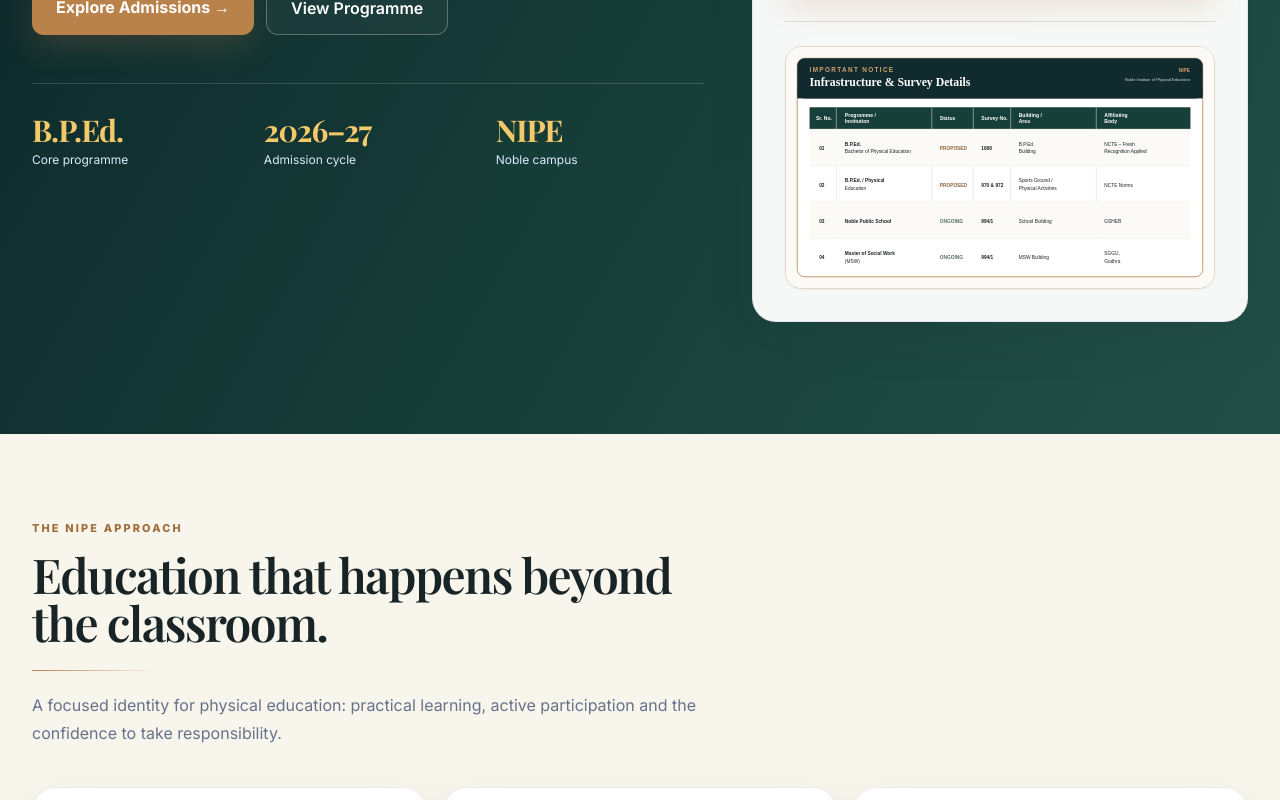
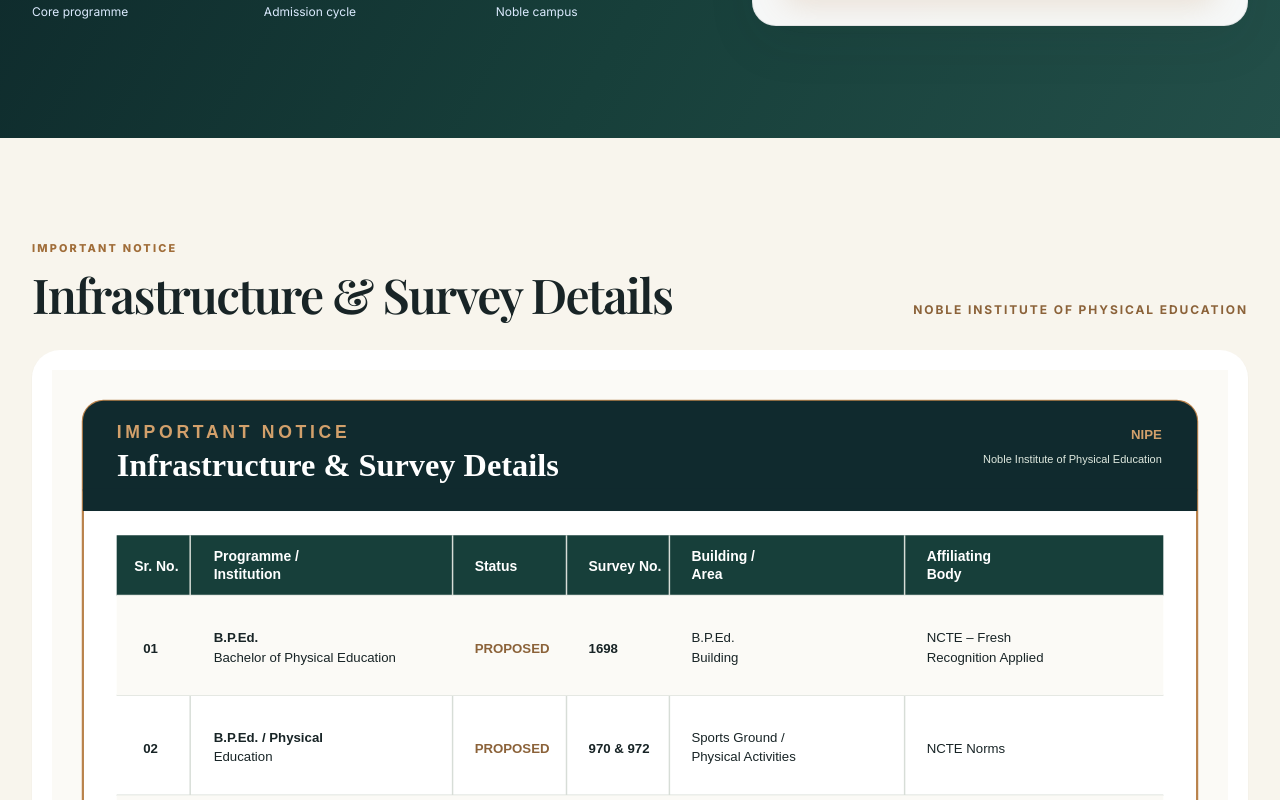
Before and after one commit to realethancool/NIPE, a Next.js app: page / in a window 1280 px wide. Shown: the part 680-1480 px from the top of the page. Built offline with nearby package versions, Linux system fonts and the light colour scheme; a web font is replaced by a local one.

Commit message:
Make infrastructure notice a full homepage section

```diff
--- a/src/app/page.tsx
+++ b/src/app/page.tsx
@@ -90,12 +90,25 @@
             <select required value={form.programme} onChange={e=>setForm({...form,programme:e.target.value})}><option value="">Select programme</option><option value="B.P.Ed.">B.P.Ed. — Bachelor of Physical Education</option></select>
             <button disabled={busy} className="nipe-btn-primary w-full rounded-xl py-3.5 font-bold disabled:opacity-60">{busy?'Submitting…':'Submit Enquiry →'}</button>
           </form>
-          <div className="mt-7 border-t border-[#d9ddd6] pt-6">
-            <img src="/images/infrastructure-survey-notice.svg" alt="Important Notice: Infrastructure and Survey Details for Noble Institute of Physical Education" className="block h-auto w-full rounded-2xl border border-[#b9824b]/30 shadow-sm" />
-          </div>
         </div>
       </div>
     </section>
+
+    <section className="bg-[#f8f5ed] px-4 py-16 md:px-8 md:py-24">
+      <div className="mx-auto max-w-7xl">
+        <div className="mb-8 flex flex-col justify-between gap-3 md:flex-row md:items-end">
+          <div>
+            <span className="nipe-section-label">Important Notice</span>
+            <h2 className="nipe-title mt-3 text-4xl font-semibold md:text-5xl">Infrastructure &amp; Survey Details</h2>
+          </div>
+          <span className="text-xs font-bold uppercase tracking-[.16em] text-[#8b6239]">Noble Institute of Physical Education</span>
+        </div>
+        <div className="overflow-hidden rounded-[28px] bg-white p-3 shadow-sm md:p-5">
+          <img src="/images/infrastructure-survey-notice.svg" alt="Important Notice: Infrastructure and Survey Details for Noble Institute of Physical Education" className="block h-auto w-full" />
+        </div>
+      </div>
+    </section>
+
 
     <section className="bg-[#f8f5ed] px-4 py-16 md:px-8 md:py-20">
       <div className="mx-auto max-w-7xl">
```
